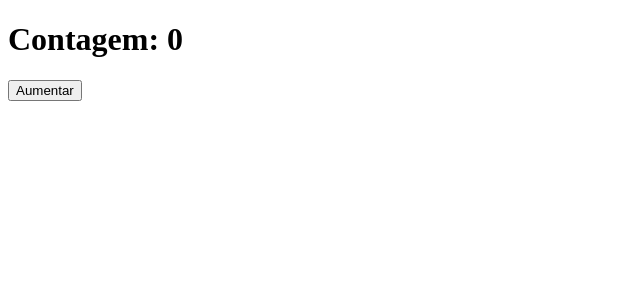
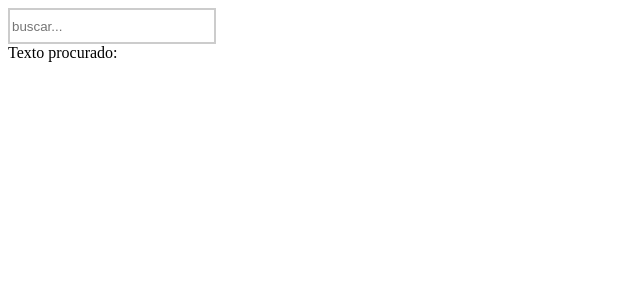
Before and after one commit to fernandonetom/learn-reactjs, a React (Create React App) app: page / in a window 1280 px wide. Shown: the top 300 px of the page, without its empty margins (0-640 px from the left). Built offline with nearby package versions, Linux system fonts and the light colour scheme.

Commit message:
Mandar dados do componente para o pai

```diff
--- /dev/null
+++ b/src/components/list.js
@@ -0,0 +1,15 @@
+import React, { useState, useEffect, Text } from "react";
+import SearchBox from "./search";
+
+export default function List() {
+	const [textSearch, setText] = useState("");
+	function handleSearchInput(text) {
+		setText(text);
+	}
+	return (
+		<>
+			<SearchBox frasePadrao="buscar..." onChangeText={handleSearchInput} />
+			<div>Texto procurado: {textSearch}</div>
+		</>
+	);
+}
--- /dev/null
+++ b/src/components/search.js
@@ -0,0 +1,24 @@
+import React, { useState, useEffect } from "react";
+import styled from "styled-components";
+export const InputText = styled.input`
+	width: 200px;
+	height: 30px;
+	border: 2px solid #ccc;
+`;
+
+export default function SearchBox(props) {
+	const [texto, setTexto] = useState("");
+
+	useEffect(() => {
+		props.onChangeText(texto);
+	}, [texto]);
+
+	return (
+		<InputText
+			type="text"
+			value={texto}
+			onChange={(e) => setTexto(e.target.value)}
+			placeholder={props.frasePadrao}
+		/>
+	);
+}
--- a/src/index.js
+++ b/src/index.js
@@ -2,11 +2,12 @@ import React from "react";
 import ReactDOM from "react-dom";
 import App from "./App";
 import Aula from "./aulaEffect";
-
+import List from "./components/list";
 ReactDOM.render(
 	<React.StrictMode>
 		{/* <App teste="fenando" /> */}
-		<Aula />
+		{/* <Aula /> */}
+		<List />
 	</React.StrictMode>,
 	document.getElementById("root")
 );
```
